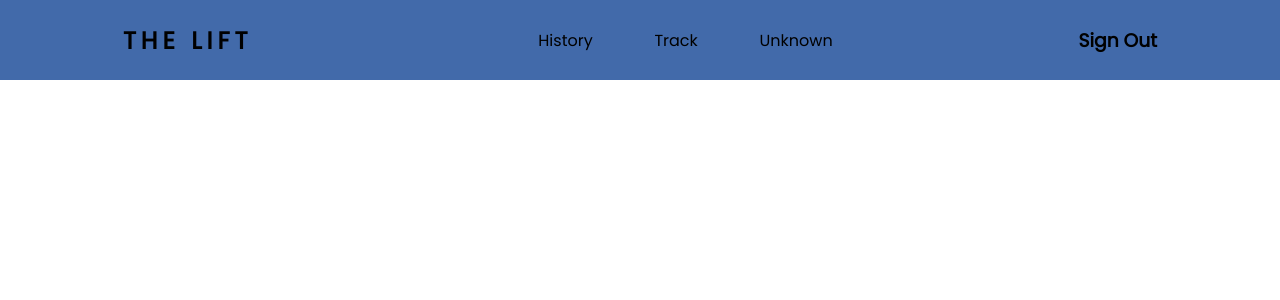
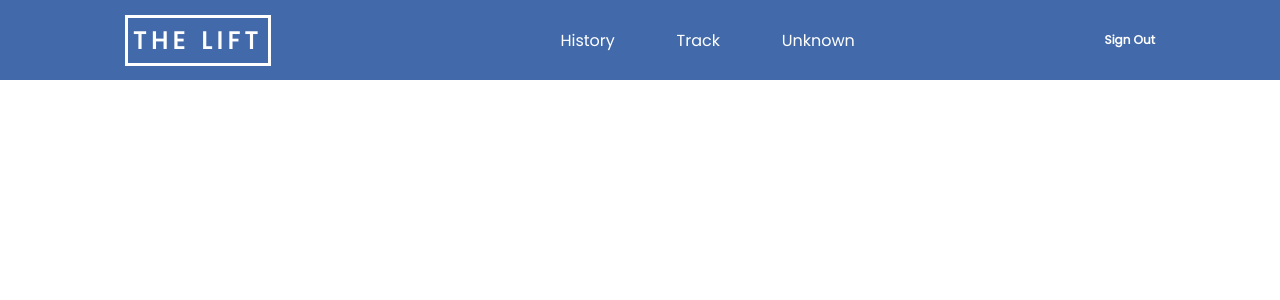
Before and after one commit to abaker138/lift-app, a React (Create React App) app: page / in a window 1280 px wide. Shown: the top 300 px of the page. Built offline with nearby package versions, Linux system fonts and the light colour scheme.

Commit message:
White text nav

```diff
--- a/package.json
+++ b/package.json
@@ -3,6 +3,7 @@
   "version": "0.1.0",
   "private": true,
   "dependencies": {
+    "node": "^12.4.0",
     "react": "^16.8.6",
     "react-dom": "^16.8.6",
     "react-scripts": "3.0.1"
--- a/src/Components/Navigation/nav.css
+++ b/src/Components/Navigation/nav.css
@@ -22,10 +22,21 @@ img {
 .logo {
 	letter-spacing: 5px;
 	text-transform: uppercase;
+	border: solid 3px;
+	padding: 5px;
+	font-size: 3vh;
+	color: white;
 }
 
 .nav-list {
 	display: flex;
 	justify-content: space-between;
 	width: 23%;
+	font-size: 2vh;
+	color: white;
 }
+
+.sign-out {
+	font-size: 1.5vh;
+	color: white;
+}
--- a/src/Components/Navigation/nav.js
+++ b/src/Components/Navigation/nav.js
@@ -1,4 +1,4 @@
-import React from 'react';
+ import React from 'react';
 import './nav.css';
 
 const Nav = () => {
@@ -14,7 +14,7 @@ const Nav = () => {
 						<li>Unknown</li>
 					</ul>
 
-					<h3> Sign Out </h3>
+					<h3 className='sign-out'> Sign Out </h3>
 
 				</nav>
 			</div> )
```
Also changed, not shown: 1 other file (tests, documents, lock files or other folders).
